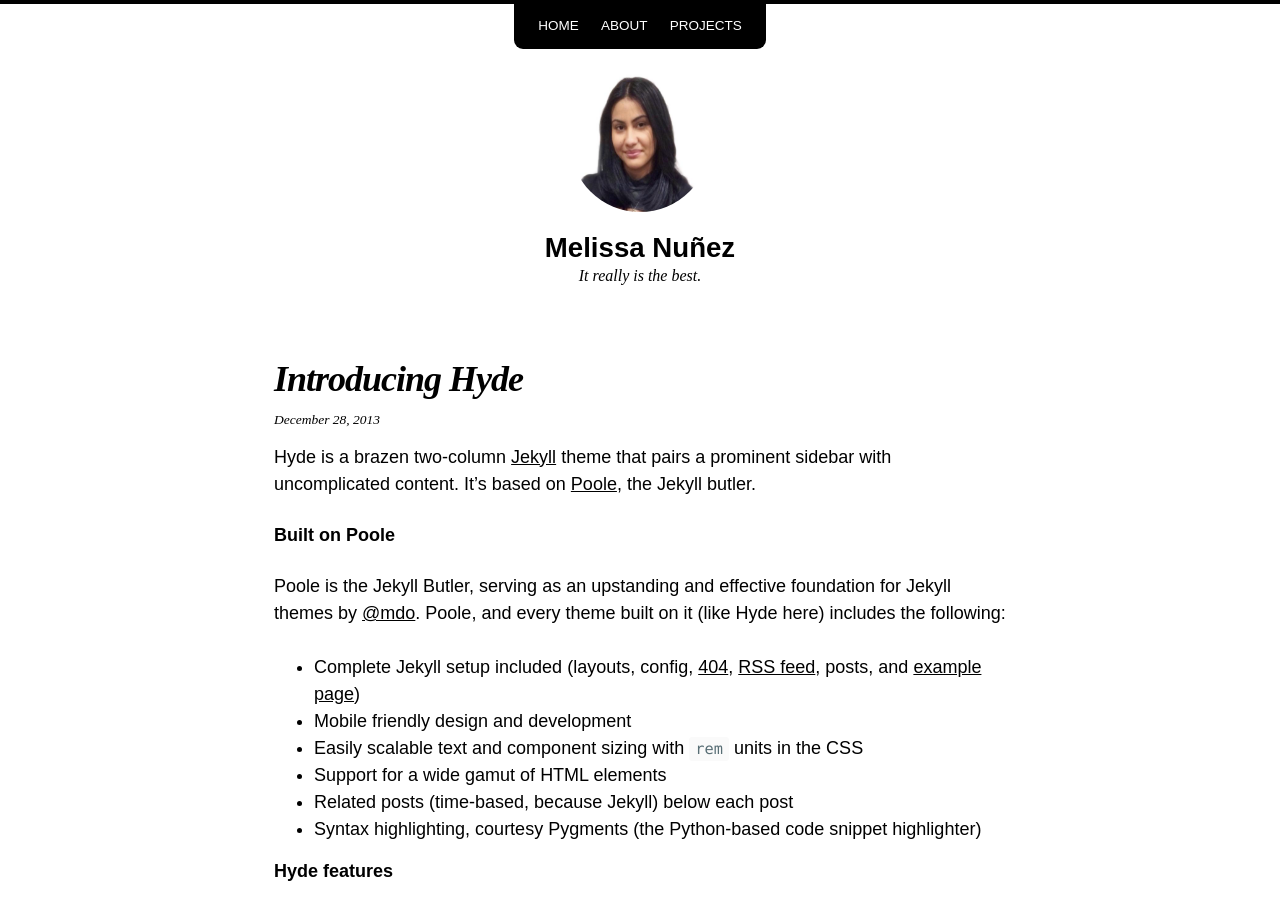
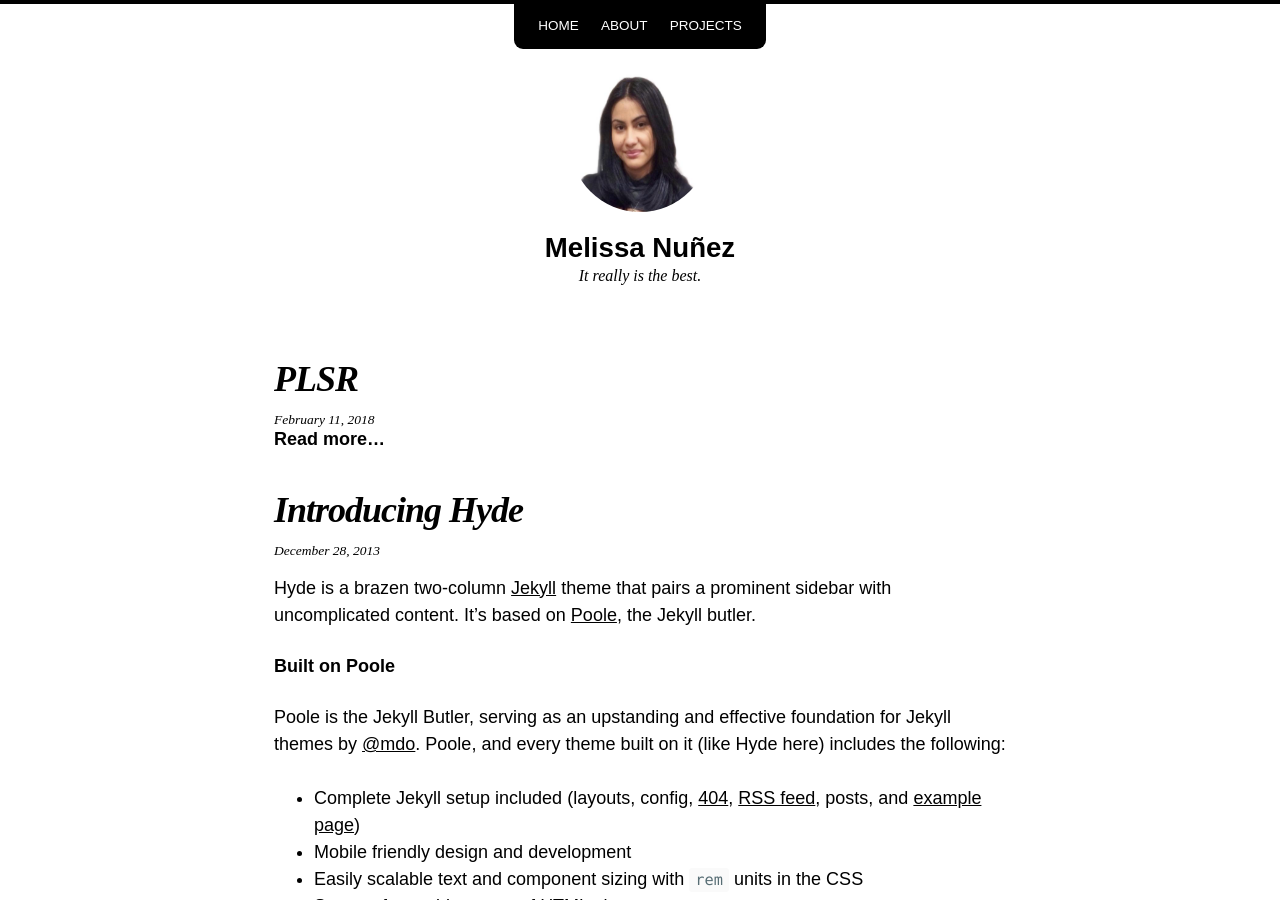
Before and after one commit to melissa-nunez/melissa-nunez.github.io, a Jekyll site: the page built from index.md, in a window 1280 px wide and 900 px high. Built offline with Jekyll 4.4.1, drawn with Linux system fonts in a browser that asks for light colours; nearby versions of some CDN libraries.

Commit message:
404.html

```diff
--- /dev/null
+++ b/_posts/2018-02-11-plsr.md
@@ -0,0 +1,4 @@
+---
+layout: page
+title: PLSR
+---
```
Also changed, not shown: index.md (+1 -1 lines).
